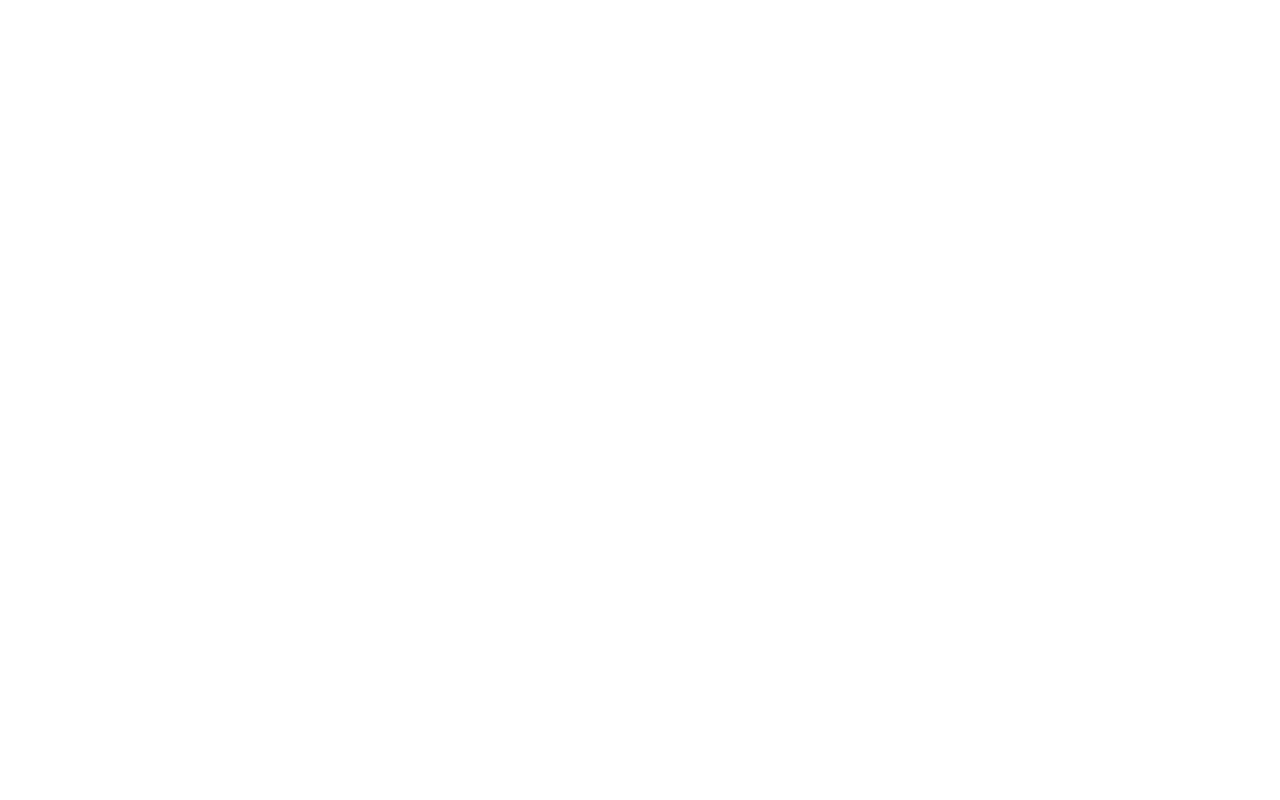
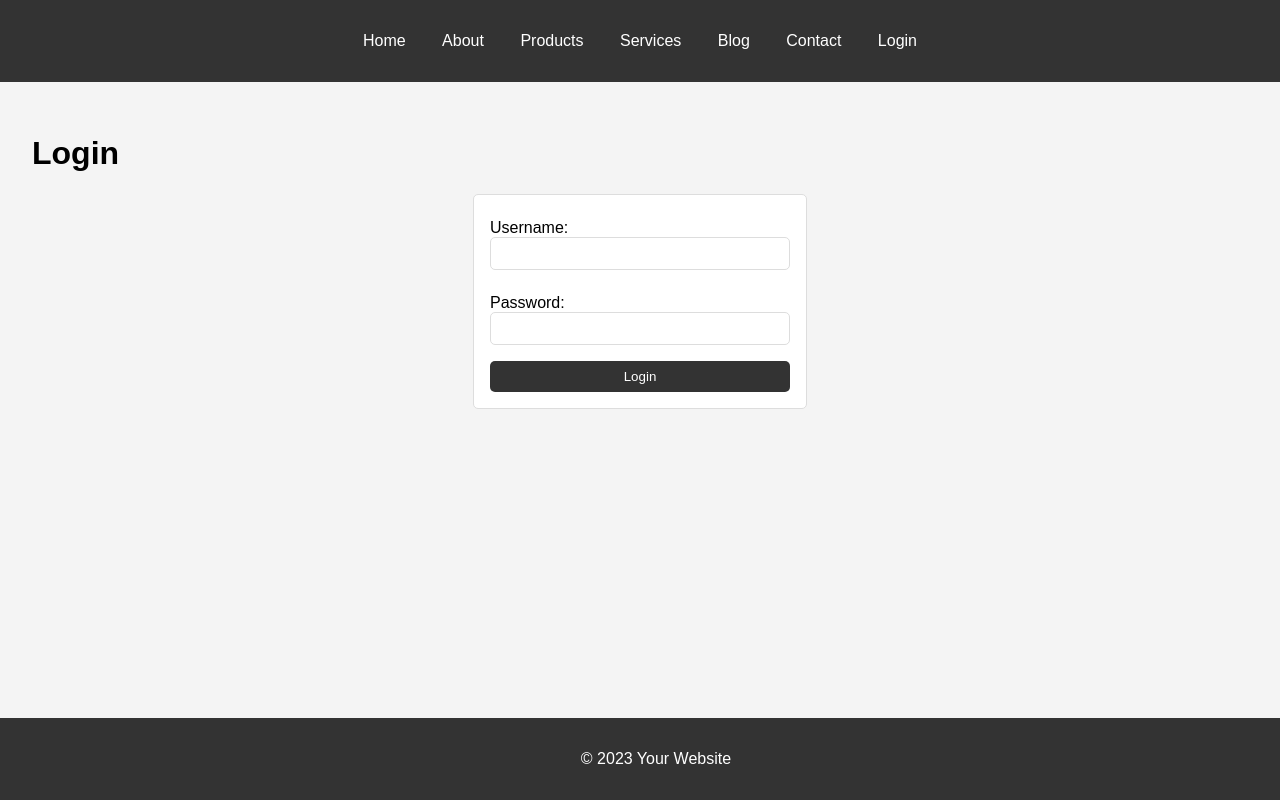
Before and after one commit to return2root/return2root.github.io, a plain HTML site: page login.html in a window 1280 px wide. Drawn offline with Linux system fonts and the light colour scheme.

Commit message:
add login page

```diff
--- a/login.html
+++ b/login.html
@@ -0,0 +1,42 @@
+<!DOCTYPE html>
+<html lang="en">
+<head>
+    <meta charset="UTF-8">
+    <meta name="viewport" content="width=device-width, initial-scale=1.0">
+    <title>Login - Your Website</title>
+    <link rel="stylesheet" href="styles.css">
+</head>
+<body>
+    <header>
+        <nav>
+            <ul>
+                <li><a href="index.html">Home</a></li>
+                <li><a href="about.html">About</a></li>
+                <li><a href="products.html">Products</a></li>
+                <li><a href="services.html">Services</a></li>
+                <li><a href="blog.html">Blog</a></li>
+                <li><a href="contact.html">Contact</a></li>
+                <li><a href="login.html">Login</a></li>
+            </ul>
+        </nav>
+    </header>
+    <main>
+        <h1>Login</h1>
+        <section id="login-form-section">
+            <form id="login-form">
+                <label for="username">Username:</label>
+                <input type="text" id="username" name="username" required>
+
+                <label for="password">Password:</label>
+                <input type="password" id="password" name="password" required>
+
+                <button type="submit">Login</button>
+            </form>
+        </section>
+    </main>
+    <footer>
+        <p>&copy; 2023 Your Website</p>
+    </footer>
+    <script src="scripts.js"></script>
+</body>
+</html>
--- a/scripts.js
+++ b/scripts.js
@@ -96,3 +96,25 @@ document.addEventListener('DOMContentLoaded', function() {
 
     renderArticles();
 });
+
+
+document.addEventListener('DOMContentLoaded', function() {
+    const loginForm = document.getElementById('login-form');
+
+    loginForm.addEventListener('submit', function(event) {
+        event.preventDefault();
+
+        const username = document.getElementById('username').value;
+        const password = document.getElementById('password').value;
+
+        // Here you can add your login logic, e.g., sending the credentials to a server
+        console.log('Username:', username);
+        console.log('Password:', password);
+
+        // For demonstration purposes, we'll just show an alert
+        alert('Login successful!');
+
+        // Clear the form
+        loginForm.reset();
+    });
+});
--- a/styles.css
+++ b/styles.css
@@ -134,6 +134,42 @@ main {
     cursor: pointer;
 }
 
+
+
+#login-form-section {
+    background-color: #fff;
+    border: 1px solid #ddd;
+    padding: 1rem;
+    border-radius: 5px;
+    max-width: 300px;
+    margin: 0 auto;
+}
+
+#login-form {
+    display: flex;
+    flex-direction: column;
+}
+
+#login-form label {
+    margin-top: 0.5rem;
+}
+
+#login-form input {
+    margin-bottom: 1rem;
+    padding: 0.5rem;
+    border: 1px solid #ddd;
+    border-radius: 5px;
+}
+
+#login-form button {
+    padding: 0.5rem;
+    background-color: #333;
+    color: #fff;
+    border: none;
+    border-radius: 5px;
+    cursor: pointer;
+}
+
 footer {
     background-color: #333;
     color: #fff;
```
